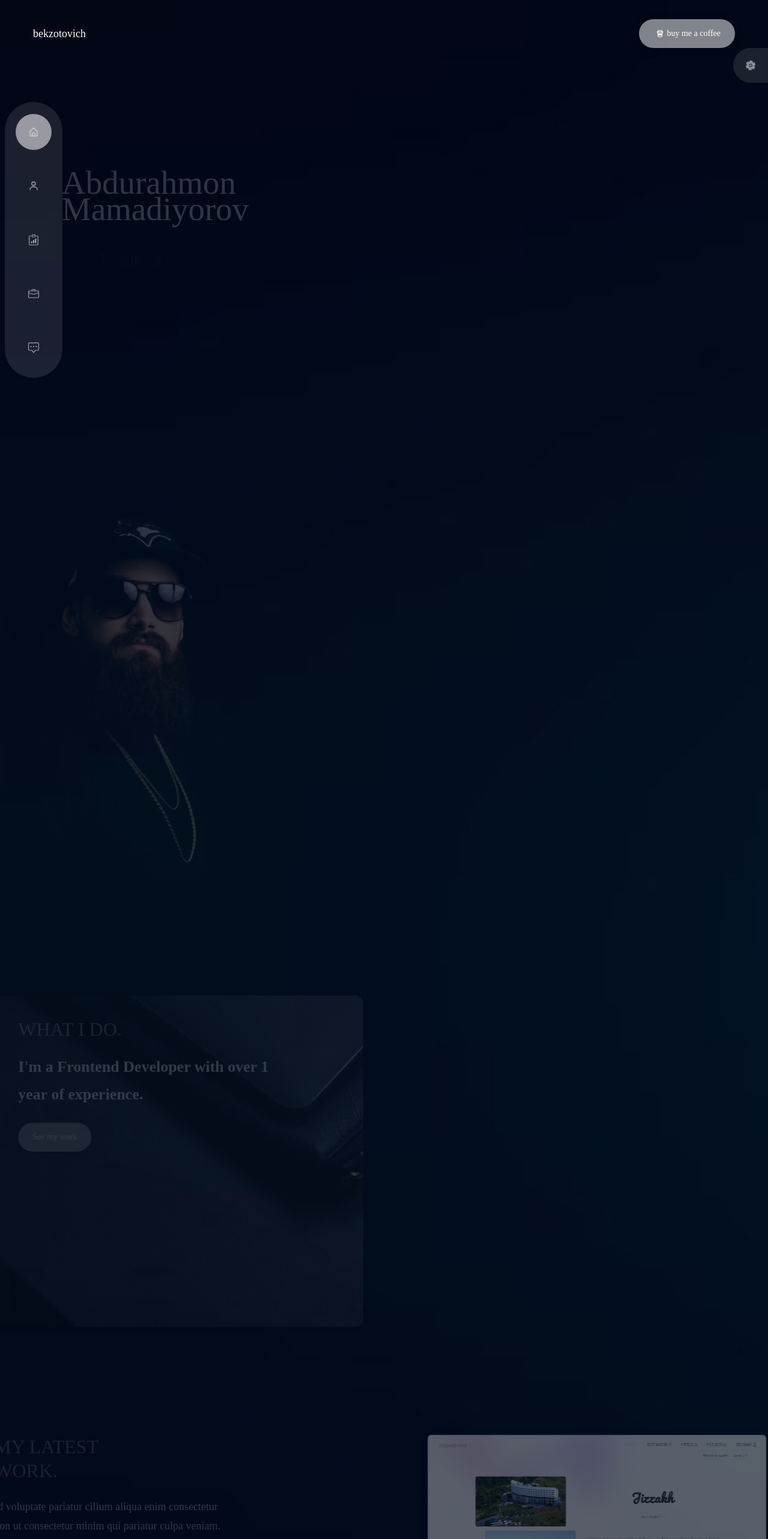
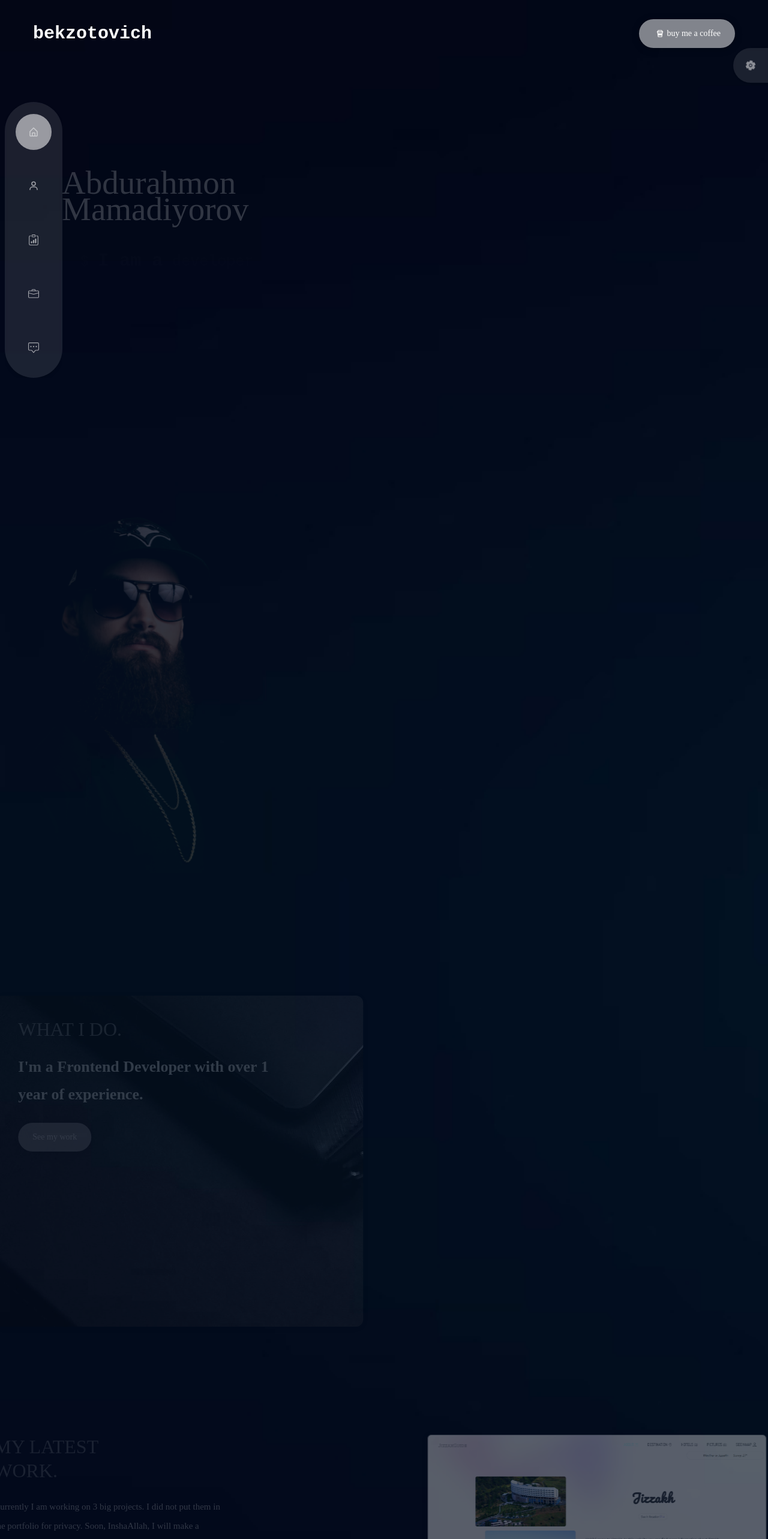
Before and after one commit to abdurahmon27/v1.bekzotovich.uz, a React (Create React App) app: page / in a window 1280 px wide. Shown: the top 2566 px of the page at 60% size. Built offline with nearby package versions, Linux system fonts and the light colour scheme.

Commit message:
fixed texts

```diff
--- a/src/components/About.js
+++ b/src/components/About.js
@@ -3,13 +3,14 @@ import CountUp from "react-countup";
 import { useInView } from "react-intersection-observer";
 import { motion } from "framer-motion";
 import { fadeIn } from "../variants";
+import resume from "../assets/resume.pdf";
 
 //some problem with picture
 const About = (props) => {
   const [ref, inView] = useInView({
     threshold: 0.5,
   });
-  const forAboutHref = "#";
+  const cv = resume;
   const channelLink = "https://t.me/abdurahmon_mamadiyorov";
   return (
     <>
@@ -37,9 +38,12 @@ const About = (props) => {
                 I'm a Frontend Developer with over 1 year of experience.
               </h3>
               <p className="mb-6">
-                <a href={channelLink}>
-                  t.me/abdurahmon_mamadiyorov for daily posts.
-                </a>
+                <span>
+                  <a href={channelLink}>
+                    <b>t.me/abdurahmon_mamadiyorov</b> for daily posts.
+                  </a>
+                  {`Currently, I am a student at ITPU (IT Park University), which was opened together with IT Park and EPAM`}
+                </span>
               </p>
               <div className="flex gap-x-6 lg:gap-x-10 mb-12">
                 <div>
@@ -66,7 +70,9 @@ const About = (props) => {
                 </div>
                 <div>
                   <div className="text-[40px] font-tertiary text-gradient mb-2">
-                    {inView ? <CountUp start={0} end={9} duration={4} /> : null}
+                    {inView ? (
+                      <CountUp start={0} end={15} duration={4} />
+                    ) : null}
                     +
                   </div>
                   <div className="font-primary text-sm tracking-[2px]">
@@ -83,14 +89,11 @@ const About = (props) => {
                     borderRadius: `${props.borderRadius}px`,
                   }}
                 >
-                  <a
-                    href={`https://blog.bekzotovich.uz/`}
-                  >
-                     Blogs
-                  </a>
+                  <a href={`https://blog.bekzotovich.uz/`}>Blogs</a>
                 </button>
                 <a
-                  href={forAboutHref}
+                  href={cv}
+                  download={cv}
                   className="text-gradient btn-lnk z-50"
                   style={{ color: `${props.color}` }}
                 >
--- a/src/components/Footer.js
+++ b/src/components/Footer.js
@@ -5,7 +5,7 @@ const Footer = () => {
   const forHomeHref = {
     gitHub: "https://instagram.com/_abdurakhmon._27",
     instagram: "https://github.com/abdurahmon27",
-        linkedIn: "https://www.linkedin.com/in/abdurahmon-mamadiyorov-23607525b/"
+    linkedIn: "https://www.linkedin.com/in/abdurahmon-mamadiyorov-23607525b/",
   };
   let blank = "_blank";
   return (
@@ -14,12 +14,6 @@ const Footer = () => {
       className="min-h-[85vh] lg:min-h-[78vh] flex items-center bg-transparent"
     >
       <div className="container mx-auto bg-transparent">
-        <div className="flex items-center justify-center">
-          <pre className="font-primary">
-            ©2023 <a href={"https://bekzotovich.uz"}>bekzotovich.uz </a> all
-            rights reserved
-          </pre>
-        </div>
         <div className="flex items-center justify-center my-5">
           <a href={forHomeHref.gitHub} target={blank} className="mx-5">
             <FaInstagram />
@@ -31,6 +25,12 @@ const Footer = () => {
             <FaLinkedinIn />
           </a>
         </div>
+        <div className="flex items-center justify-center">
+          <pre className="font-primary">
+            ©2023 <a href={"https://bekzotovich.uz"}>bekzotovich.uz </a> all
+            rights reserved
+          </pre>
+        </div>
       </div>
     </section>
   );
--- a/src/components/Header.js
+++ b/src/components/Header.js
@@ -9,7 +9,7 @@ const Header = (props) => {
       <header className='py-8'>
         <div className='container mx-auto'>
           <div className='flex justify-between items-center'>
-            <span>bekzotovich</span>
+            <span className='font-four text-3xl' title='t.me/abdurahmon_official for more'>bekzotovich</span>
             <a href={linkBuy} className='btn btn-sm flex items-center justify-center font-secondary' target={blank} style={{backgroundColor: `${props.color}`, borderRadius: `${props.borderRadius}px`}}><BiCoffeeTogo className='mx-1' /> buy me a coffee </a>
           </div>
         </div>
--- a/src/components/Home.js
+++ b/src/components/Home.js
@@ -12,7 +12,7 @@ const Home = (props) => {
     gitHub: "https://instagram.com/_abdurakhmon._27",
     instagram: "https://github.com/abdurahmon27",
     linkedIn: "https://www.linkedin.com/in/abdurahmon-mamadiyorov-23607525b/",
-    cv: "https://blog.bekzotovich.uz/",
+    cv: "../assets/resume.pdf",
   };
   let blank = "_blank";
   return (
--- a/src/components/Services.js
+++ b/src/components/Services.js
@@ -7,19 +7,19 @@ const services = [
   {
     name: "Frontend Development",
     description:
-      "Ipsum commodo proident excepteur quis minim ipsum sint eiusmod magna.",
+      "In the frontend, I use JavaScript with the ReactJs library. As for CSS, I'm currently using TailwindCSS",
     link: "Learn more",
   },
   {
-    name: "UI/UX Design",
+    name: "Software Engineering",
     description:
-      "Ipsum commodo proident excepteur quis minim ipsum sint eiusmod magna.",
+      "I am studying software engineering at ITPU. I am currently working for a junior degree.",
     link: "Learn more",
   },
   {
     name: "Videographing",
     description:
-      "Ipsum commodo proident excepteur quis minim ipsum sint eiusmod magna.",
+      "I have 5 years of experience in videography. I have satisfied about 300 clients in videography.",
     link: "Learn more",
   },
 ];
--- a/src/components/Work.js
+++ b/src/components/Work.js
@@ -24,9 +24,10 @@ const Work = (props) => {
               >
                 My Latest <br /> Work.
               </h2>
-              <p className="max-w-sm mb-16">
-                Id voluptate pariatur cillum aliqua enim consectetur non ut
-                consectetur minim qui pariatur culpa veniam.
+              <p className="max-w-sm mb-16 text-[15px]">
+                Currently I am working on 3 big projects. I did not put them in
+                the portfolio for privacy.
+                Soon, InshaAllah, I will make a projects page for my portfolio.
               </p>
               <button
                 className="btn btn-sm z-50"
```
Also changed, not shown: src/App.js (+3 -4 lines), 1 other file (tests, documents, lock files or other folders). Lines whose indentation alone changed are shown as unchanged.
